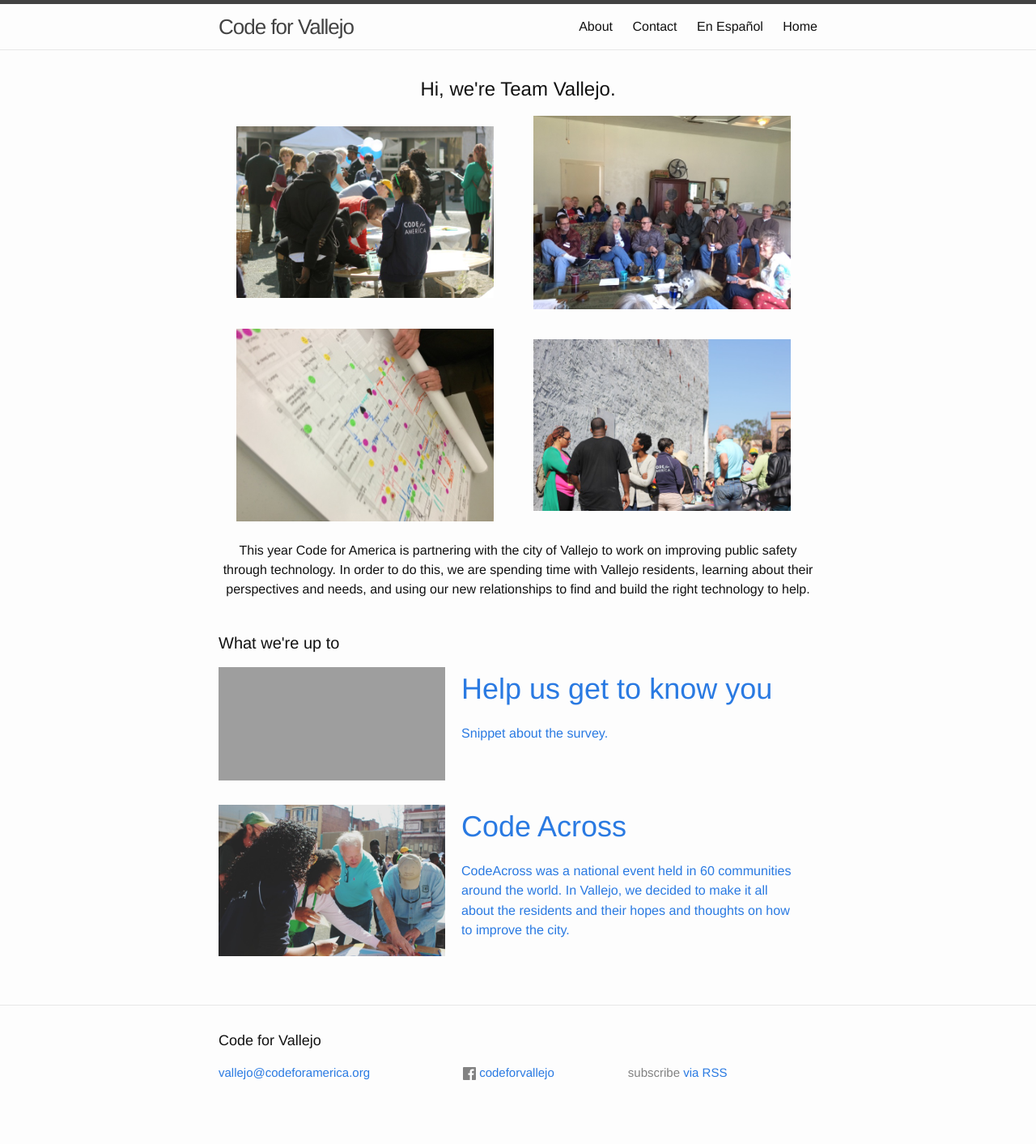
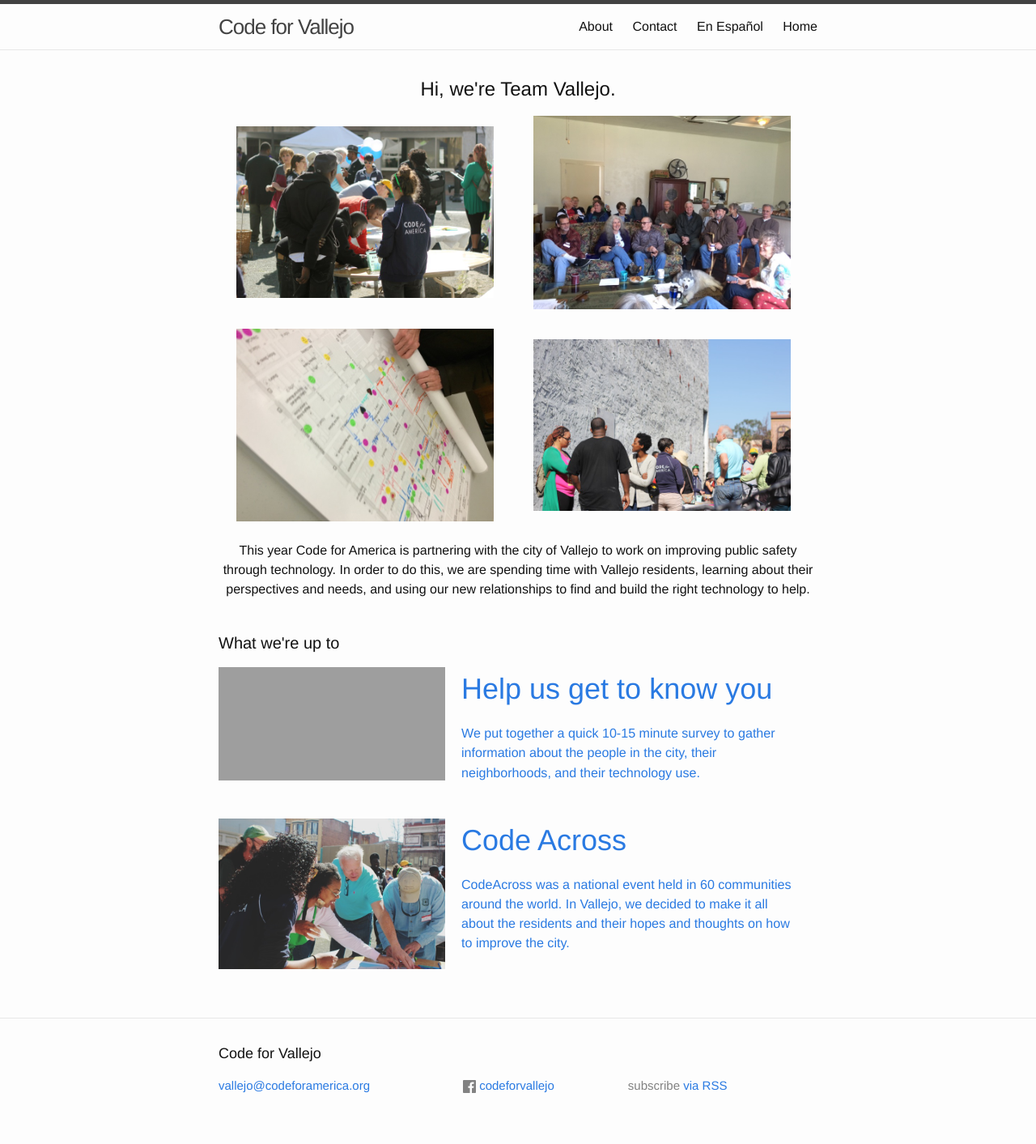
Before and after one commit to codeforamerica/code_for_vallejo, a Jekyll site: the page built from index.html, in a window 1280 px wide. Shown: the whole page at 81% size. Built offline with Jekyll 4.4.1, drawn with Linux system fonts in a browser that asks for light colours; grey boxes are pictures that could not be loaded.

Commit message:
Snippet for survey post

```diff
--- a/_posts/2015-03-12-survey.md
+++ b/_posts/2015-03-12-survey.md
@@ -3,7 +3,7 @@
 title:   "Help us get to know you"
 date:    2015-03-12 00:00:00
 preview-image: https://placekitten.com/g/640/320
-snippet: Snippet about the survey.
+snippet: We put together a quick 10-15 minute survey to gather information about the people in the city, their neighborhoods, and their technology use.
 home-image: https://placekitten.com/g/640/320
 ---
 
```
